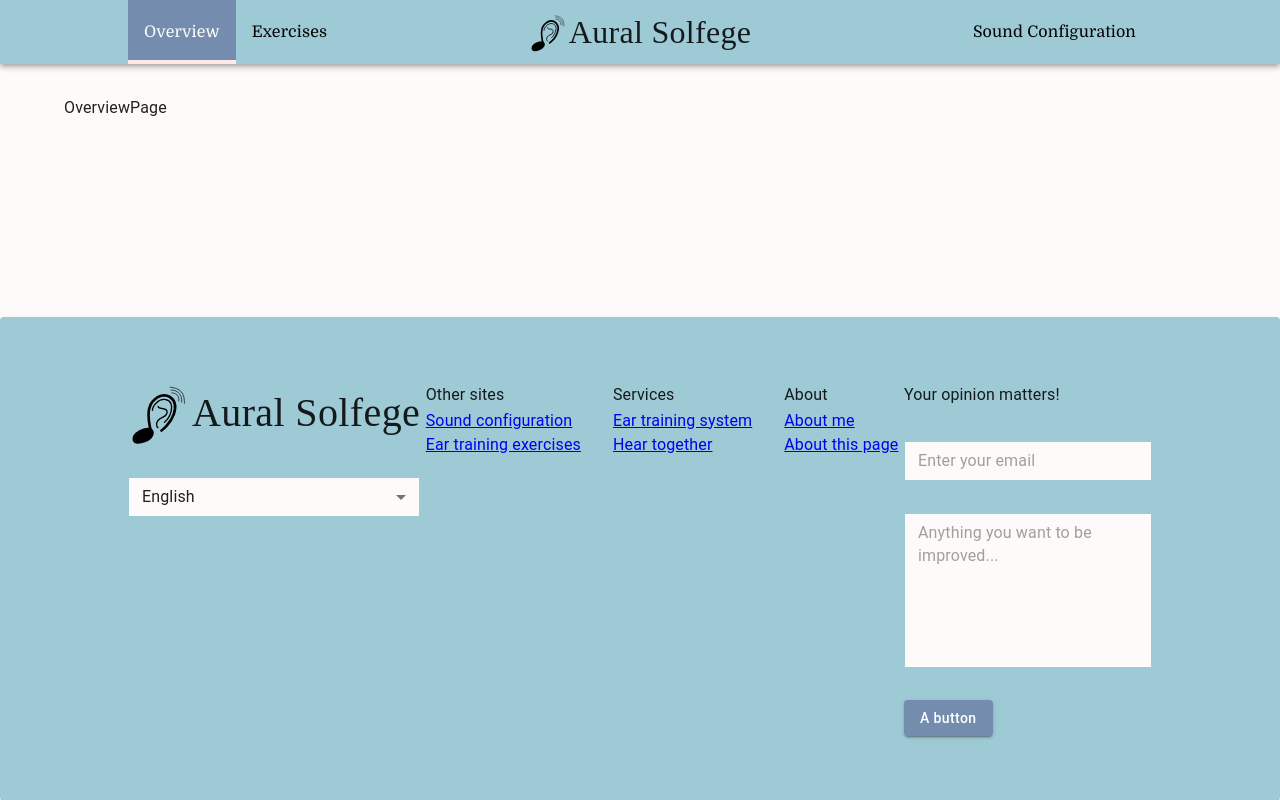
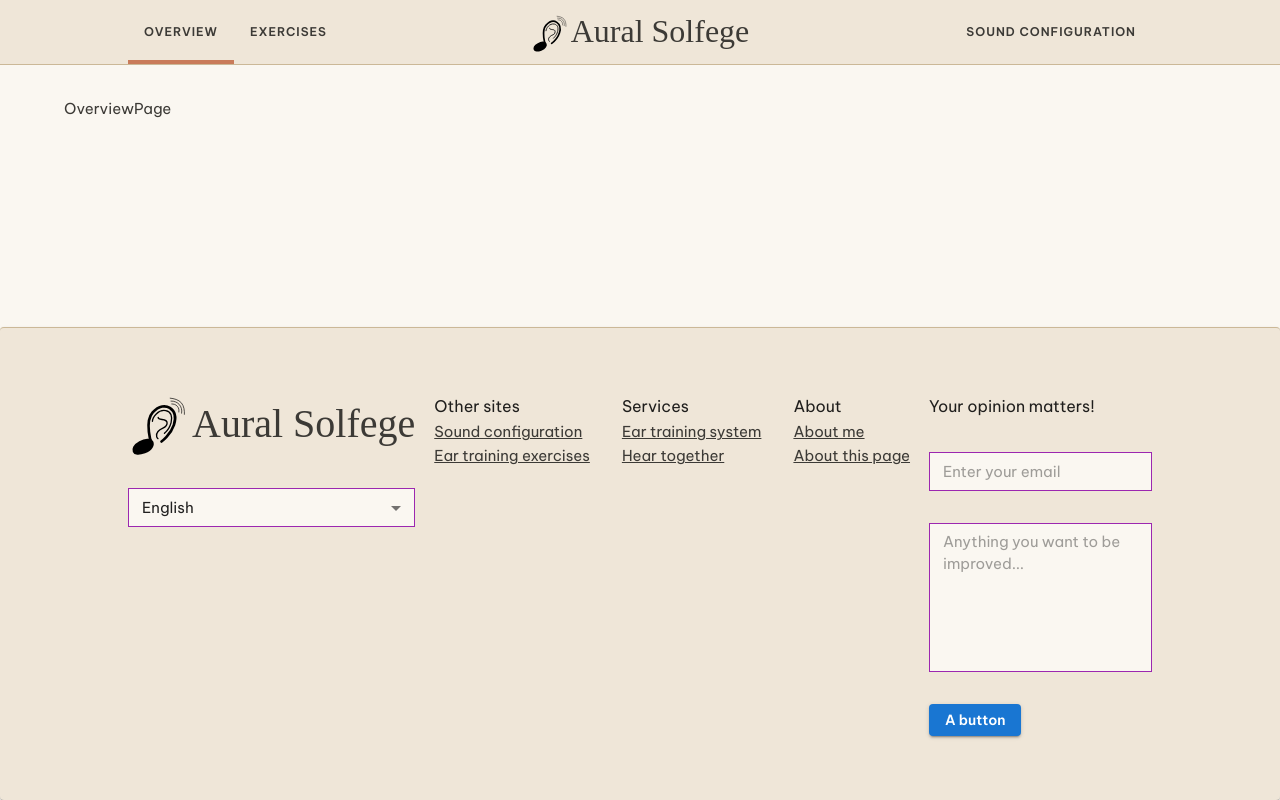
Before and after one commit to thanhKasper/aural-solfege-ui, a React (Vite) app: page / in a window 1280 px wide. Built offline with nearby package versions, Linux system fonts and the light colour scheme; a web font is replaced by a local one.

Commit message:
refactor: update system design

```diff
--- a/index.html
+++ b/index.html
@@ -10,6 +10,10 @@
       href="https://fonts.googleapis.com/css2?family=Domine:wght@400..700&family=Elsie+Swash+Caps:wght@400;900&display=swap"
       rel="stylesheet"
     />
+    <link
+      href="https://fonts.googleapis.com/css2?family=Be+Vietnam+Pro:ital,wght@0,100;0,200;0,300;0,400;0,500;0,600;0,700;0,800;0,900;1,100;1,200;1,300;1,400;1,500;1,600;1,700;1,800;1,900&family=Lora:ital,wght@0,400..700;1,400..700&display=swap"
+      rel="stylesheet"
+    />
     <title>Aural Solfege</title>
   </head>
   <body>
--- a/src/components/atoms/NavLink.tsx
+++ b/src/components/atoms/NavLink.tsx
@@ -1,3 +1,4 @@
+import { Typography } from "@mui/material";
 import { styled } from "@mui/material/styles";
 import { Link, type LinkProps } from "react-router";
 
@@ -6,21 +7,21 @@ interface NavLinkProps extends LinkProps {
 }
 
 export const NavLink = styled(Link)<NavLinkProps>(({ theme, isActive }) => ({
+  ...theme.typography.overline,
   display: "flex",
   alignItems: "center",
-  color: isActive ? "#fff" : "#000",
-  fontFamily: theme.typography.h5.fontFamily,
+  // color: isActive ? "#fff" : "#000",
   textDecoration: "none",
   paddingLeft: 16,
   paddingRight: 16,
   cursor: "pointer",
-  backgroundColor: isActive ? theme.palette.primary.main : "inherit",
+  // backgroundColor: isActive ? theme.palette.structure[300] : "inherit",
   position: "relative",
-  ...(!isActive && {
-    ":hover": {
-      backgroundColor: theme.palette.secondary.dark,
-    },
-  }),
+
+  ":hover": {
+    backgroundColor: theme.palette.structure["200"],
+  },
+
   "&::after": isActive
     ? {
         position: "absolute",
@@ -29,7 +30,7 @@ export const NavLink = styled(Link)<NavLinkProps>(({ theme, isActive }) => ({
         content: "''",
         width: "100%",
         height: 4,
-        backgroundColor: theme.palette.surface.main,
+        backgroundColor: theme.palette.accent[300],
       }
     : {},
 }));
--- a/src/components/organisms/Footer.tsx
+++ b/src/components/organisms/Footer.tsx
@@ -11,7 +11,10 @@ import {
 import { styled } from "@mui/material/styles";
 
 const FooterContainer = styled(Paper)(({ theme }) => ({
-  backgroundColor: theme.palette.secondary.main,
+  backgroundColor: theme.palette.structure[100],
+  borderTopWidth: "1px",
+  borderTopStyle: "solid",
+  borderTopColor: theme.palette.structure[300],
 }));
 
 export const Footer = () => {
--- a/src/layouts/Layout.tsx
+++ b/src/layouts/Layout.tsx
@@ -7,7 +7,7 @@ const Layout = () => {
   const theme = useTheme();
   return (
     <Stack
-      sx={{ backgroundColor: theme.palette.surface["300"], minHeight: "100vh" }}
+      sx={{ backgroundColor: theme.palette.canvas["100"], minHeight: "100vh" }}
     >
       <Header />
       <Outlet />
--- a/src/theme.tsx
+++ b/src/theme.tsx
@@ -1,25 +1,58 @@
-import { createTheme } from "@mui/material";
+import { colors, createTheme } from "@mui/material";
 
 declare module "@mui/material/styles" {
   interface Palette {
-    surface: Palette["primary"];
+    canvas: Palette["primary"];
+    structure: Palette["primary"];
+    sage: Palette["primary"];
+    accent: Palette["primary"];
+    ink: Palette["primary"];
   }
 
   interface PaletteOptions {
-    surface?: PaletteOptions["primary"];
+    canvas?: PaletteOptions["primary"];
+    structure?: PaletteOptions["primary"];
+    sage?: PaletteOptions["primary"];
+    accent?: PaletteOptions["primary"];
+    ink?: PaletteOptions["primary"];
   }
 
   interface SimplePaletteColorOptions {
+    600?: string;
+    500?: string;
     400?: string;
     300?: string;
+    200?: string;
+    100?: string;
+    50?: string;
   }
   interface PaletteColor {
+    600?: string;
+    500?: string;
     400?: string;
     300?: string;
+    200?: string;
+    100?: string;
+    50?: string;
+  }
+
+  interface TypographyVariants {
+    code: React.CSSProperties;
+  }
+
+  // allow configuration using `createTheme()`
+  interface TypographyVariantsOptions {
+    code?: React.CSSProperties;
   }
 
   interface BreakpointOverrides {
     xxl: true;
+  }
+}
+
+declare module "@mui/material/Typography" {
+  interface TypographyPropsVariantOverrides {
+    code: true;
   }
 }
 
@@ -42,6 +75,17 @@ const theme = createTheme({
     },
   },
   components: {
+    MuiAppBar: {
+      styleOverrides: {
+        root: ({ theme }) => ({
+          backgroundColor: theme.palette.structure[100],
+          boxShadow: "none",
+          borderBottomColor: theme.palette.structure[300],
+          borderBottomWidth: "1px",
+          borderBottomStyle: "solid",
+        }),
+      },
+    },
     MuiSvgIcon: {
       styleOverrides: {
         root: {
@@ -88,7 +132,7 @@ const theme = createTheme({
     MuiOutlinedInput: {
       styleOverrides: {
         root: ({ theme }) => ({
-          backgroundColor: theme.palette.surface[300],
+          backgroundColor: theme.palette.canvas[100],
           ".Mui-disabled": {
             backgroundColor: theme.palette.grey[100],
           },
@@ -173,46 +217,138 @@ const theme = createTheme({
     MuiDialog: {
       styleOverrides: {
         paper: ({ theme }) => ({
-          backgroundColor: theme.palette.surface[300],
+          backgroundColor: theme.palette.canvas[50],
         }),
       },
     },
   },
   typography: {
+    fontFamily: "'Be Vietnam Pro', sans-serif", // default/body face
+
+    // Display — rare, page-level hero only
     h1: {
-      fontFamily: "Domine, serif",
+      fontFamily: "'Lora', serif",
+      fontWeight: 500,
+      fontSize: "2rem", // 32px
+      lineHeight: 1.15, // 38px
+      color: "ink.300", // ink-300
     },
+
+    // H1 — exercise/section titles
     h2: {
-      fontFamily: "Domine, serif",
+      fontFamily: "'Lora', serif",
+      fontWeight: 500,
+      fontSize: "1.5rem", // 24px
+      lineHeight: 1.2, // ~29px
+      color: "#3C3A36",
     },
+
+    // H2 — card/panel headings, modal titles
     h3: {
-      fontFamily: "Domine, serif",
+      fontFamily: "'Lora', serif",
+      fontWeight: 500,
+      fontSize: "1.125rem", // 18px
+      lineHeight: 1.3, // ~24px
+      color: "#3C3A36",
     },
-    h4: {
-      fontFamily: "Domine, serif",
+
+    // Nav / eyebrow label
+    overline: {
+      fontFamily: "'Be Vietnam Pro', sans-serif",
+      fontWeight: 600,
+      fontSize: "0.75rem", // 12px
+      lineHeight: 1.33, // 16px
+      letterSpacing: "0.08em",
+      textTransform: "uppercase",
+      color: "#3C3A36",
     },
-    h5: {
-      fontFamily: "Domine, serif",
+
+    // Body — default reading text
+    body1: {
+      fontFamily: "'Be Vietnam Pro', sans-serif",
+      fontWeight: 400,
+      fontSize: "0.9375rem", // 15px
+      lineHeight: 1.6, // 24px
+      color: "#3C3A36",
     },
-    h6: {
-      fontFamily: "Domine, serif",
+
+    // Body small — list items, secondary copy
+    body2: {
+      fontFamily: "'Be Vietnam Pro', sans-serif",
+      fontWeight: 400,
+      fontSize: "0.8125rem", // 13px
+      lineHeight: 1.54, // 20px
+      color: "#6B6862", // ink-100
+    },
+
+    // Button label
+    button: {
+      fontFamily: "'Be Vietnam Pro', sans-serif",
+      fontWeight: 600,
+      fontSize: "0.875rem", // 14px
+      lineHeight: 1.43, // 20px
+      textTransform: "none", // MUI defaults buttons to uppercase — override this
+    },
+
+    // Caption — repurposed for secondary/disabled hints
+    caption: {
+      fontFamily: "'Be Vietnam Pro', sans-serif",
+      fontWeight: 400,
+      fontSize: "0.75rem", // 12px
+      lineHeight: 1.5,
+      color: "#ABA8A1", // ink-50
+    },
+
+    code: {
+      fontFamily: "'JetBrains Mono', monospace",
+      fontWeight: 500,
+      fontSize: "0.75rem", // 12px
+      lineHeight: 1.33, // 16px
+      letterSpacing: "0.02em",
+      color: "#A85F3E", // accent-500-ish, adjust per selected state
     },
   },
+
   colorSchemes: {
     light: {
       palette: {
-        primary: {
-          main: "#748DAE",
+        canvas: {
+          50: "#FEFDFB",
+          100: "#FAF7F1",
+          200: "#F0EAE0",
+          300: "#E4DBCC",
+          400: "#D3C7B3",
         },
-        secondary: {
-          main: "#9ECAD6",
-          light: "#C8E6EE",
-          dark: "#87BECD",
+        structure: {
+          50: "#F7F2E9",
+          100: "#EFE6D8",
+          200: "#E0D3BC",
+          300: "#CBB897",
+          400: "#B39D75",
         },
-        surface: {
-          main: "#FFEAEA",
-          400: "#FFF5F5",
-          300: "#FFFAFA",
+        ink: {
+          50: "#ABA8A1",
+          100: "#6B6862",
+          200: "#55524C",
+          300: "#3C3A36",
+          400: "#262521",
+        },
+        accent: {
+          50: "#FBF0EA",
+          100: "#F3E2D6",
+          200: "#E8C4AC",
+          300: "#C97B5A",
+          400: "#B56A49",
+          500: "#8A4A32",
+          600: "#5F3120",
+        },
+        sage: {
+          50: "#F0F3EF",
+          100: "#DCE3DC",
+          200: "#B4C2B6",
+          300: "#8A9A8B",
+          400: "#6B7C6D",
+          500: "#4E5E51",
         },
       },
     },
```
